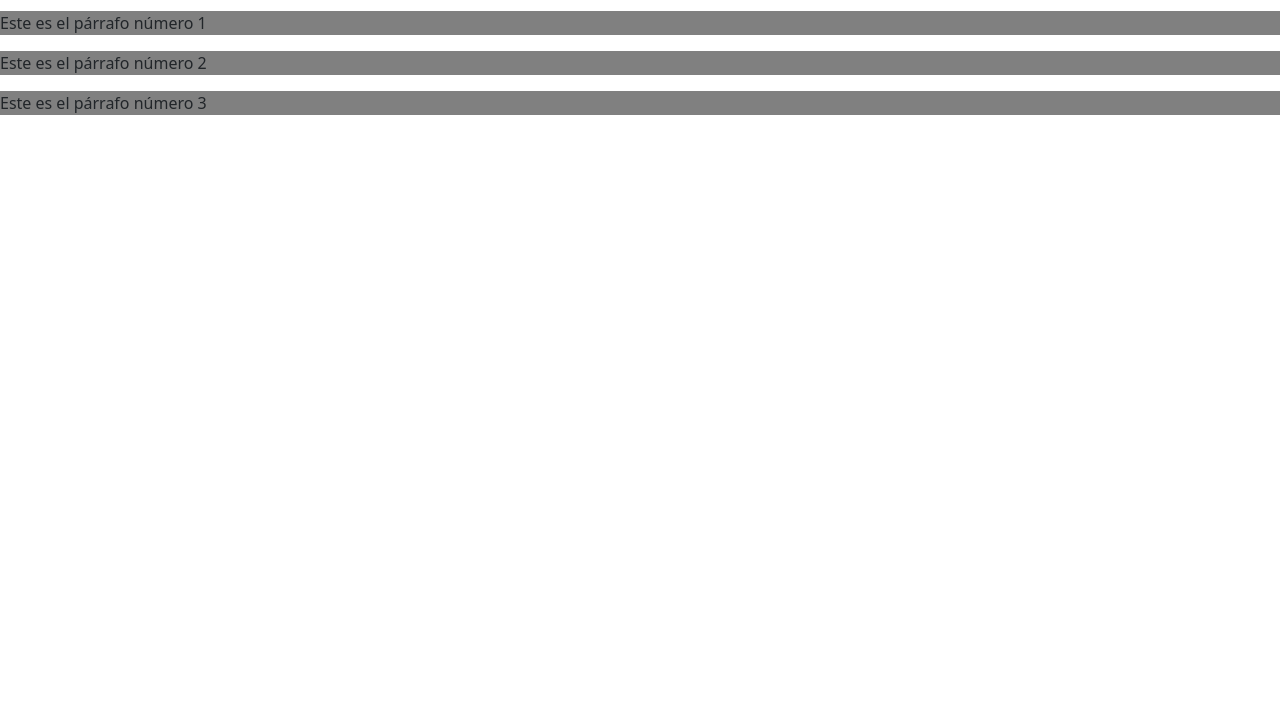
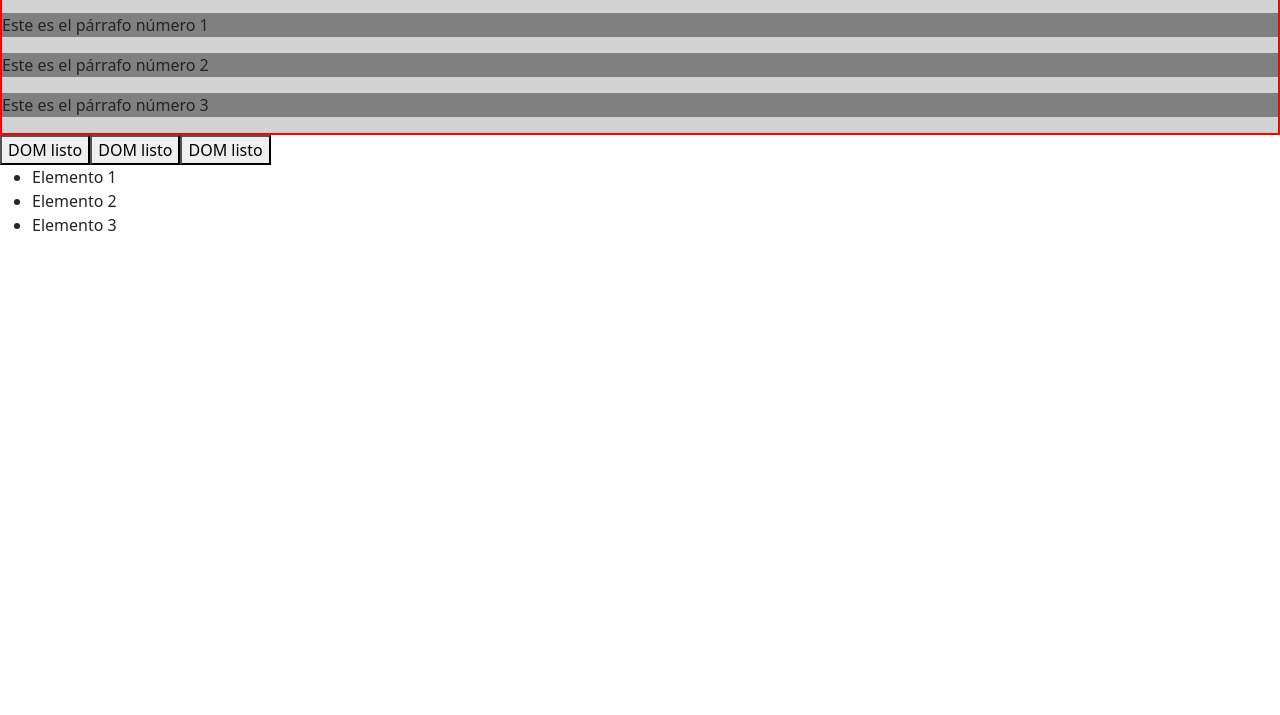
Before and after one commit to FernandoCollantes/Acceso_DOM_Basico, a plain HTML site: page index.html in a window 1280 px wide. Shown: the part 85-800 px from the top of the page. Drawn offline with nearby package versions, Linux system fonts and the light colour scheme.

Commit message:
Progreso

```diff
--- a/index.html
+++ b/index.html
@@ -17,6 +17,7 @@
     <h1 id = "titulo">ACCESO AL DOM BÁSICO</h1>
     <p>Primeros ejercicios con manipulación del DOM.</p>
   </div>
+
   <script>
     //=================1. ACCESO AL DOM BASICO ========================
     // Asigna un id al <h1> y cambia su texto usando getElementById
@@ -25,15 +26,15 @@
     document.getElementById('Titulo').textContent = 'Bienvenido al DOM ';
 
     // Cambiar el color del primer <p> usando getElementsByTagName
-     const parrafos = document.getElementsByTagName("p");
-     parrafos[0].style.color = "blue";
+    const parrafos = document.getElementsByTagName("p");
+    parrafos[0].style.color = "blue";
 
     //==================2.MODIFICACIÓN DE VARIOS ELEMENTOS.==================
     /*Crea tres párrafos con la clase texto.
     Usa getElementsByClassName para recorrerlos con un for y cambiar el color de fondo a
     gris.*/
    // Seleccionamos el contenedor donde los pondremos
-   const contenedor = document.querySelector(".container1");// selecciona el div con clase container1
+  const contenedor = document.querySelector(".container1");// selecciona el div con clase container1
 
   // Crear tres párrafos dinámicamente
     for (let i = 1; i <= 3; i++) {
@@ -47,7 +48,66 @@
     for (let i = 0; i < textos.length; i++) {
         textos[i].style.backgroundColor = "gray";
     }
+    //==================3. USO DE QUERYSELECTOR ==================
+    //Usa querySelector para seleccionar el primer <div> con clase .caja y cambia su borde y fondo con style.
+    const caja = document.querySelector(".container1");
+    caja.style.border = "2px solid red";
+    caja.style.backgroundColor = "lightgrey";
+
+    //======4. querySelectorAll y forEach ======
+    /*
+    Crea tres botones con clase btn-dom. Recógelos con querySelectorAll y cambia el texto de todos ellos a “DOM listo ”.*/
+    //primero creo un div para contener los botones
+    const contenedorBotones = document.createElement("div");
+    document.body.appendChild(contenedorBotones);//Asi los añadimos concreatamente al cuerpo.
+    for (let i = 1; i <= 3; i++) { //Asi creo los tres botones a la vez, con sus propiedades.
+      const boton = document.createElement("button");
+      boton.className = "btn-dom";
+      boton.textContent = `Botón ${i}`; // Texto inicial
+      contenedorBotones.appendChild(boton);
+
+    }
+    const botonesDom = document.querySelectorAll(".btn-dom");
+    // 4. Recorrer la NodeList con forEach y cambiar el texto
+    // NOTA: Se usa forEach ya que querySelectorAll devuelve una NodeList, no un HTMLCollection
+    botonesDom.forEach(boton => {
+      boton.textContent = "DOM listo";
+      });
+
+    //==========5. Comparación entre colecciones vivas y estáticas==============
+    /*Crea una lista <ul id="lista"> con dos <li>.
+      Muestra por consola la diferencia entre getElementsByTagName("li") (viva) y
+      querySelectorAll("li") (estática) al agregar un nuevo elemento.
+    */
+    const contenedorColecciones = document.createElement("div");
+    document.body.appendChild(contenedorColecciones);
+    const ul = document.createElement("ul");
+    ul.id = "lista";
+    const li1 = document.createElement("li");
+    li1.textContent = "Elemento 1";
+    const li2 = document.createElement("li");
+    li2.textContent = "Elemento 2";
+    ul.appendChild(li1);
+    ul.appendChild(li2);
+    contenedorColecciones.appendChild(ul);
+    // Obtener colecciones
+    const coleccionViva = document.getElementsByTagName("li");
+    const coleccionEstatica = document.querySelectorAll("li");
+    console.log("Antes de agregar nuevo elemento:");
+    console.log("Colección viva (getElementsByTagName):", coleccionViva.length); // 2
+    console.log("Colección estática (querySelectorAll):", coleccionEstatica.length); // 2
+    // Agregar un nuevo elemento <li>
+    const li3 = document.createElement("li");
+    li3.textContent = "Elemento 3";
+    ul.appendChild(li3);
+    console.log("Después de agregar nuevo elemento:");
+    console.log("Colección viva (getElementsByTagName):", coleccionViva.length); // 3
+    console.log("Colección estática (querySelectorAll):", coleccionEstatica.length); // 2
 
 
- </script>
+
+
+
+  </script>
+</body>
 </html>
```
Also changed, not shown: 1 other file.
